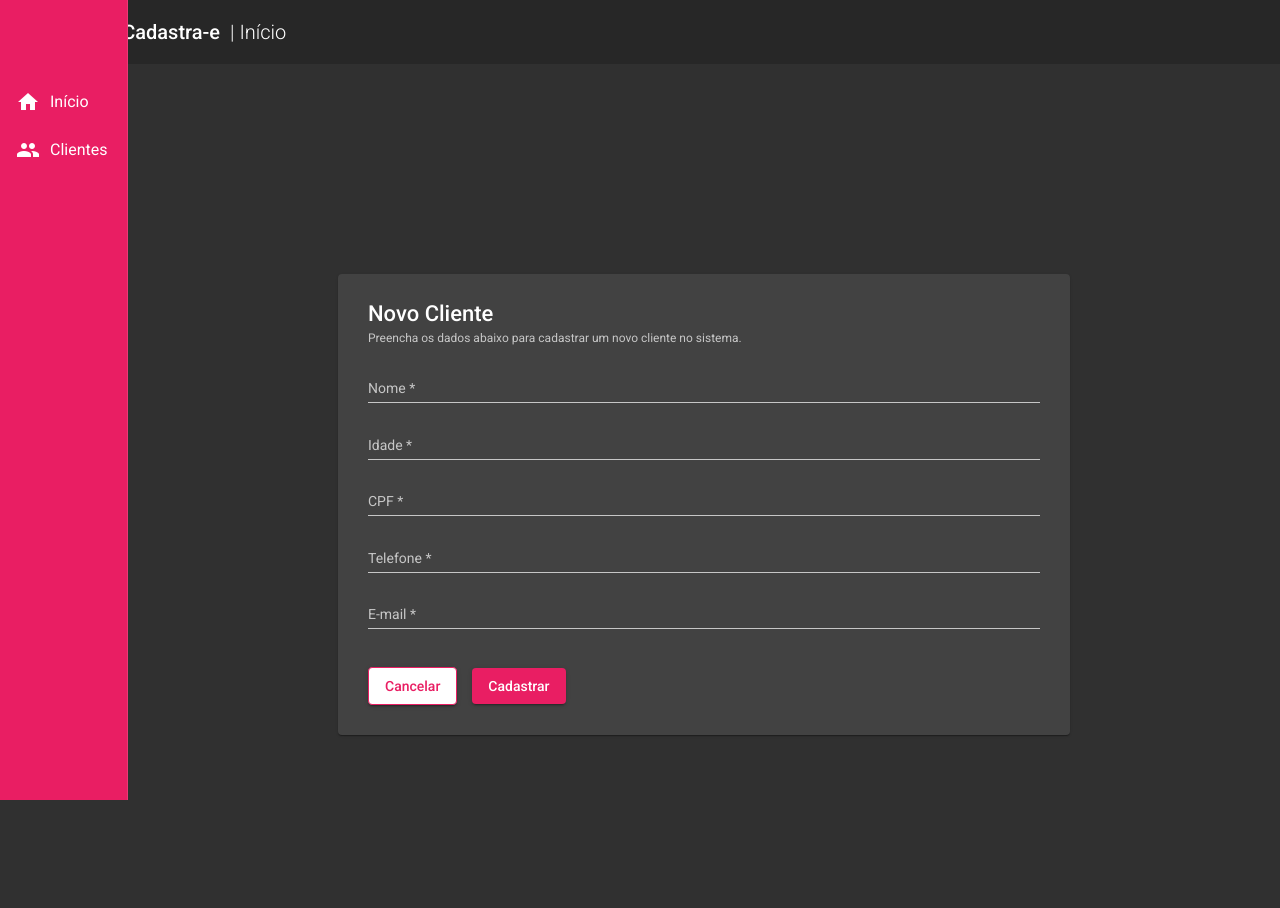
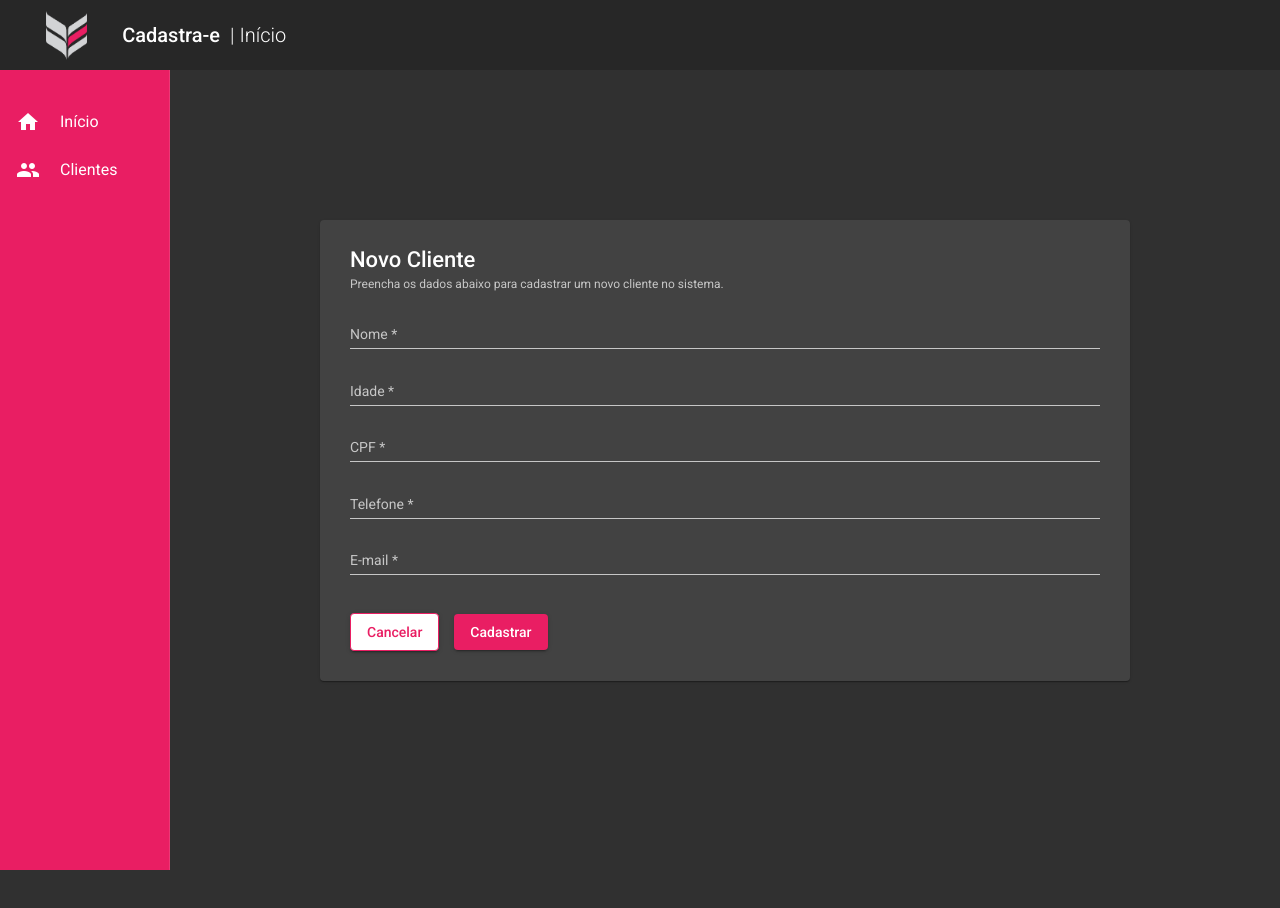
Before and after one commit to caiovfreitas/desafio_angular, an Angular app in the folder frontend/: page /clients/create in a window 1280 px wide. Shown: the top 908 px of the page. After the commit the page ends 831 px from the top, so only its background shows below. Built offline with nearby package versions, Linux system fonts and the light colour scheme.

Commit message:
Alterações Sidenav

```diff
--- a/frontend/src/app/components/client/client-create/client-create.component.html
+++ b/frontend/src/app/components/client/client-create/client-create.component.html
@@ -11,11 +11,12 @@
             <input matInput placeholder="Idade" [(ngModel)]="client.idade" name="idade" autocomplete="off" required>
         </mat-form-field>
         <mat-form-field>
-            <input matInput placeholder="CPF" [(ngModel)]="client.cpf" name="cpf" autocomplete="off" required>
+            <input matInput placeholder="CPF" [(ngModel)]="client.cpf" name="cpf" autocomplete="off" required
+                mask="000.000.000-75">
         </mat-form-field>
         <mat-form-field>
             <input matInput placeholder="Telefone" [(ngModel)]="client.telefone" name="telefone" autocomplete="off"
-                required>
+                required mask="(00)00000-0000">
         </mat-form-field>
         <mat-form-field>
             <input matInput placeholder="E-mail" [(ngModel)]="client.email" name="email" autocomplete="off" required>
--- a/frontend/src/app/components/client/client-read-table/client-read-table.component.html
+++ b/frontend/src/app/components/client/client-read-table/client-read-table.component.html
@@ -29,7 +29,8 @@
     <tr mat-row *matRowDef="let row; columns: displayedColumns;"></tr>
 
 
-    <mat-footer-row *matFooterRowDef="['noData']" [hidden]="dataSource && dataSource.data.length > 0"></mat-footer-row>
+    <mat-footer-row *matFooterRowDef="['noData']" [hidden]="dataSource != noData && dataSource.data.length > 0">
+    </mat-footer-row>
 
   </table>
 
--- a/frontend/src/app/components/template/header/header.component.css
+++ b/frontend/src/app/components/template/header/header.component.css
@@ -1,4 +1,5 @@
 .header {
+    height: 70px;
     display: flex;
     align-items: center;
     margin-bottom: 0%;
@@ -7,6 +8,8 @@
 .header .logo {
     padding-left: 30px;
     padding-right: 10px;
+    padding-top: 20px;
+    padding-bottom: 20px;
     max-height: 50px;
 }
 
--- a/frontend/src/app/components/template/nav/nav.component.css
+++ b/frontend/src/app/components/template/nav/nav.component.css
@@ -1,14 +1,14 @@
 .sidenav {
     height: 100%;
-    width: 10%;
-    padding-top: 70px;
+    width: 170px;
+    padding-top: 20px;
 }
 
 .sidenav i {
-    padding-right: 10px;
+    padding-right: 20px;
 }
 
 .content {
     height: 100%;
-    padding: 160px;
+    padding: 100px;
 }
--- a/frontend/src/app/components/template/nav/nav.component.html
+++ b/frontend/src/app/components/template/nav/nav.component.html
@@ -1,5 +1,5 @@
 <mat-sidenav-container class="container">
-    <mat-sidenav class="sidenav rosa" mode="side" opened fixedInViewport="true">
+    <mat-sidenav class="sidenav rosa" mode="side" opened fixedTopGap="70" fixedInViewport="true">
         <mat-nav-list>
             <a mat-list-item class="nav-list" routerLink="/">
                 <i class="material-icons">
```
Also changed, not shown: 1 other file (tests, documents, lock files or other folders).
